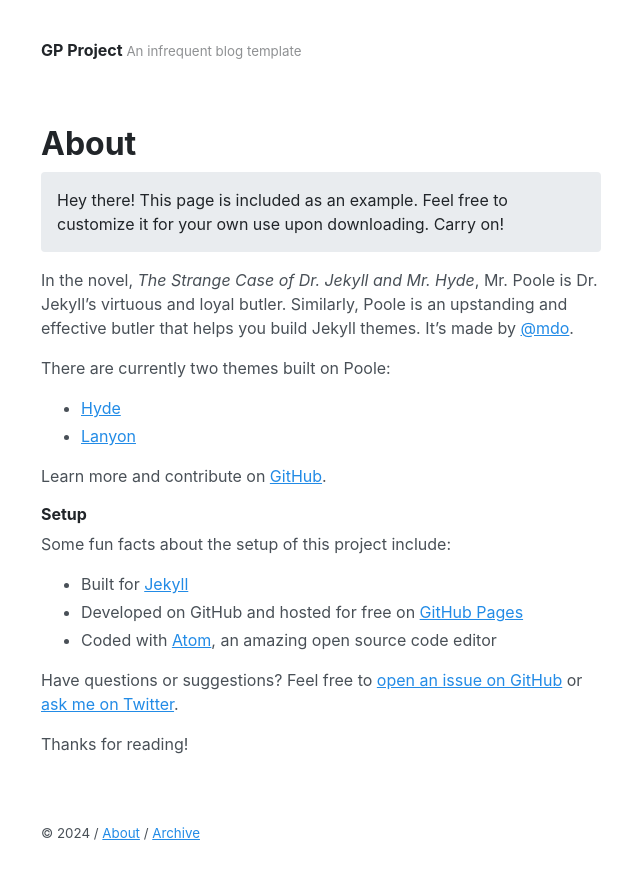
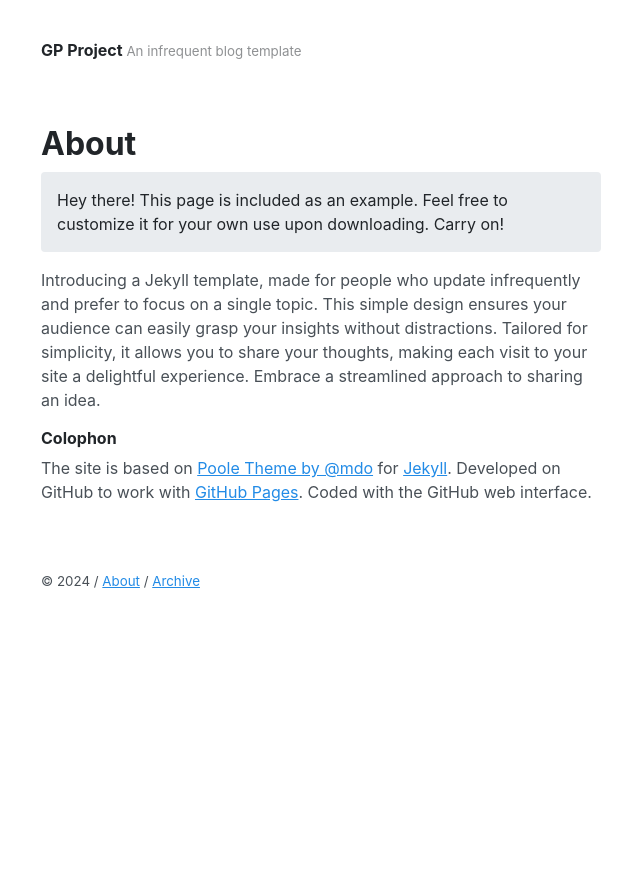
Before and after one commit to akmolteni/gp, a Jekyll site: the page built from about.md, in a window 1280 px wide. Shown: the top 879 px of the page, without its empty margins (319-959 px from the left). Built offline with Jekyll 4.4.1, drawn with Linux system fonts in a browser that asks for light colours.

Commit message:
Update about.md

```diff
--- a/about.md
+++ b/about.md
@@ -7,23 +7,7 @@ title: About
   Hey there! This page is included as an example. Feel free to customize it for your own use upon downloading. Carry on!
 </p>
 
-In the novel, *The Strange Case of Dr. Jekyll and Mr. Hyde*, Mr. Poole is Dr. Jekyll's virtuous and loyal butler. Similarly, Poole is an upstanding and effective butler that helps you build Jekyll themes. It's made by [@mdo](https://twitter.com/mdo).
+Introducing a Jekyll template, made for people who update infrequently and prefer to focus on a single topic. This simple design ensures your audience can easily grasp your insights without distractions. Tailored for simplicity, it allows you to share your thoughts, making each visit to your site a delightful experience. Embrace a streamlined approach to sharing an idea.
 
-There are currently two themes built on Poole:
-
-- [Hyde](https://hyde.getpoole.com)
-- [Lanyon](https://lanyon.getpoole.com)
-
-Learn more and contribute on [GitHub](https://github.com/poole).
-
-## Setup
-
-Some fun facts about the setup of this project include:
-
-- Built for [Jekyll](https://jekyllrb.com)
-- Developed on GitHub and hosted for free on [GitHub Pages](https://pages.github.com)
-- Coded with [Atom](https://atom.io), an amazing open source code editor
-
-Have questions or suggestions? Feel free to [open an issue on GitHub](https://github.com/poole/poole/issues/new) or [ask me on Twitter](https://twitter.com/mdo).
-
-Thanks for reading!
+## Colophon
+The site is based on [Poole Theme by @mdo](https://github.com/poole) for [Jekyll](https://jekyllrb.com). Developed on GitHub to work with [GitHub Pages](https://pages.github.com). Coded with the GitHub web interface.
```
